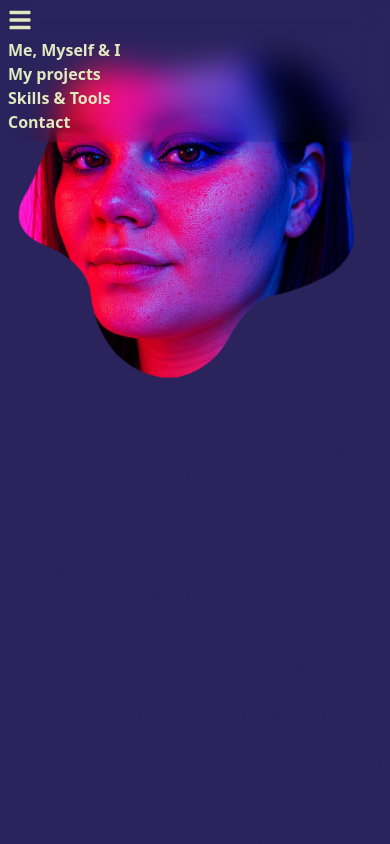
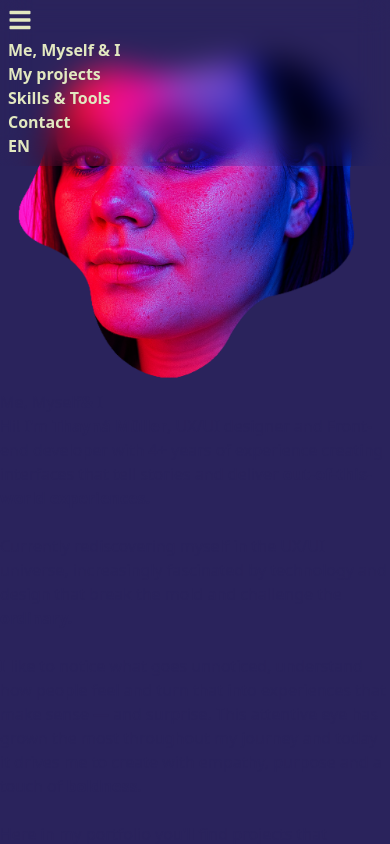
Before and after one commit to 7hayMuller/portifolio, a Next.js app: page / in a window 390 px wide. Shown: the top 844 px of the page. Built offline with nearby package versions, Linux system fonts and the light colour scheme.

Commit message:
change lang

```diff
--- a/src/pages/components/NavBar.tsx
+++ b/src/pages/components/NavBar.tsx
@@ -8,6 +8,7 @@ import { t } from "i18next";
 const Navbar: React.FC = () => {
   const [activeSection, setActiveSection] = useState<string>("introduction");
   const [isMobileMenuOpen, setIsMobileMenuOpen] = useState(false);
+  const { i18n } = useTranslation();
 
   const handleToggleMobileMenu = () => {
     setIsMobileMenuOpen(!isMobileMenuOpen);
@@ -49,12 +50,9 @@ const Navbar: React.FC = () => {
   }, []);
 
   return (
-    <nav
-      className={`${styles.navbar} ${
-        isMobileMenuOpen && "h-[200px]"
-      } w-full flex justify-between md:justify-center items-center`}
-    >
-      <div className="md:hidden z-50">
+    <nav className={`${styles.navbar} w-full flex items-center relative`}>
+      <div className="flex flex-grow justify-center md:justify-center">
+        <div className="md:hidden z-50 absolute left-4 top-4">
           <button onClick={handleToggleMobileMenu} className="text-[#e2e8c0]">
             {isMobileMenuOpen ? <FaTimes size={24} /> : <FaBars size={24} />}
           </button>
@@ -72,78 +70,40 @@ const Navbar: React.FC = () => {
               : "transparent",
           }}
         >
-        <li className="pb-3 pt-3 md:pr-6">
+          {[
+            { id: "introduction", label: "Me, Myself & I" },
+            { id: "projects", label: t("my_projects") },
+            { id: "skills", label: t("skills_and_tools") },
+            { id: "contact", label: t("contact") },
+          ].map(({ id, label }) => (
+            <li key={id} className="pb-3 pt-3 md:pr-6">
               <button
-            data-text="Me, Myself & I"
-            onClick={() => handleLinkClick("introduction")}
+                onClick={() => handleLinkClick(id)}
                 className={`text-base lg:text-base ${
-              activeSection === "introduction"
+                  activeSection === id
                     ? "border-b-4 border-[#F25D76] pb-1 inline-block font-bold"
                     : ""
                 }`}
+                data-text={label}
               >
-            Me, Myself & I
+                <ClientOnly>{label}</ClientOnly>
               </button>
             </li>
-        <li className="pb-3 pt-3 md:pr-6">
+          ))}
+        </ul>
+      </div>
+
       <button
-            onClick={() => handleLinkClick("projects")}
-            className={`text-base lg:text-base ${
-              activeSection === "projects"
-                ? "border-b-4 border-[#F25D76] pb-1 inline-block font-bold"
-                : ""
-            }`}
+        aria-label="Alternar idioma"
+        className="flex items-center absolute right-4  md:static md:mr-0 z-40"
+        onClick={() =>
+          i18n.changeLanguage(i18n.language === "en" ? "pt" : "en")
+        }
+        data-text={i18n.language === "en" ? "PT" : "EN"}
         suppressHydrationWarning
-            data-text={t("my_projects")}
-            ref={(el) => {
-              if (el && typeof window !== "undefined") {
-                el.setAttribute("data-text", t("my_projects"));
-              }
-            }}
       >
-            <ClientOnly>{t("my_projects")}</ClientOnly>
+        {i18n.language.toUpperCase()}
       </button>
-        </li>
-
-        <li className="pb-3 pt-3 md:pr-6">
-          <button
-            onClick={() => handleLinkClick("skills")}
-            className={`text-base lg:text-base ${
-              activeSection === "skills"
-                ? "border-b-4 border-[#F25D76] pb-1 inline-block font-bold"
-                : ""
-            }`}
-            suppressHydrationWarning
-            data-text={t("skills_and_tools")}
-            ref={(el) => {
-              if (el && typeof window !== "undefined") {
-                el.setAttribute("data-text", t("skills_and_tools"));
-              }
-            }}
-          >
-            <ClientOnly>{t("skills_and_tools")}</ClientOnly>
-          </button>
-        </li>
-        <li className="pb-3 pt-3">
-          <button
-            onClick={() => handleLinkClick("contact")}
-            className={`text-base lg:text-base ${
-              activeSection === "contact"
-                ? "border-b-4 border-[#F25D76] pb-1 inline-block font-bold"
-                : ""
-            }`}
-            suppressHydrationWarning
-            data-text={t("contact")}
-            ref={(el) => {
-              if (el && typeof window !== "undefined") {
-                el.setAttribute("data-text", t("contact"));
-              }
-            }}
-          >
-            <ClientOnly>{t("contact")}</ClientOnly>
-          </button>
-        </li>
-      </ul>
     </nav>
   );
 };
```
Lines whose indentation alone changed are shown as unchanged.
